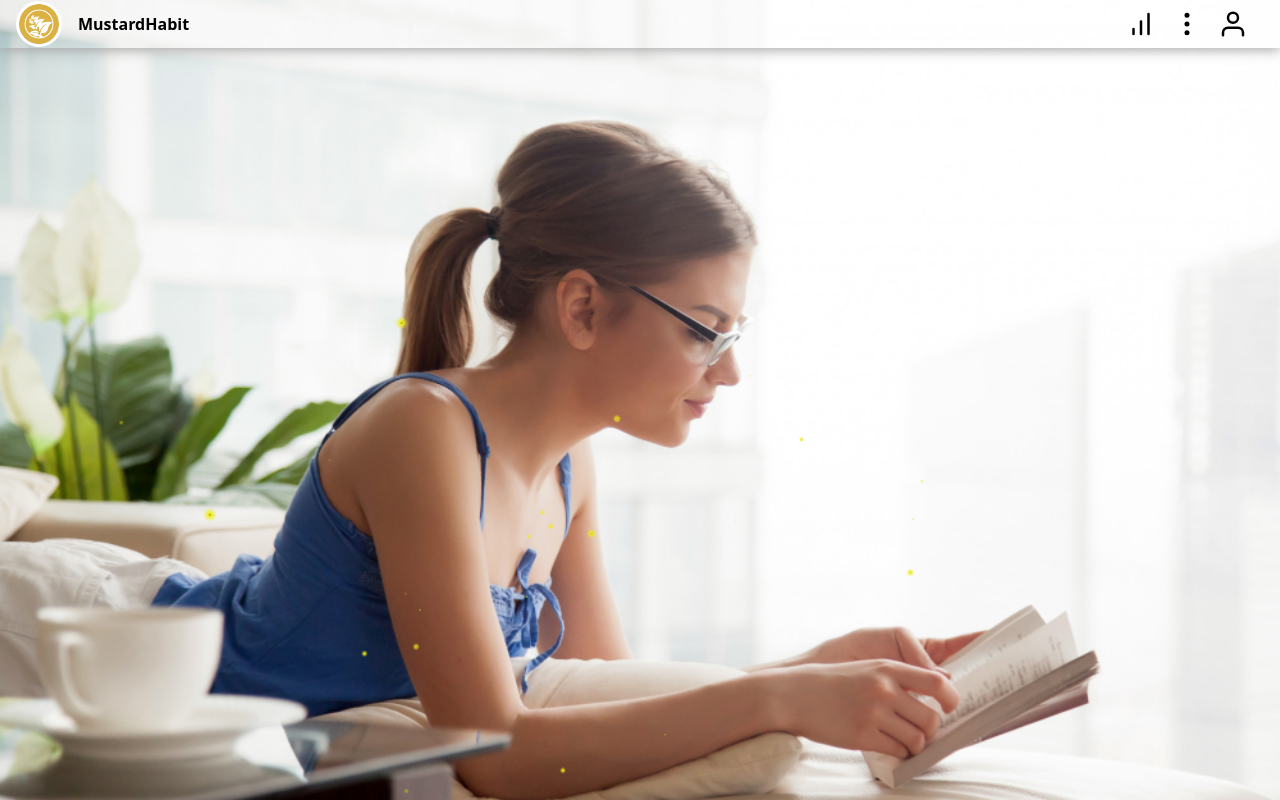
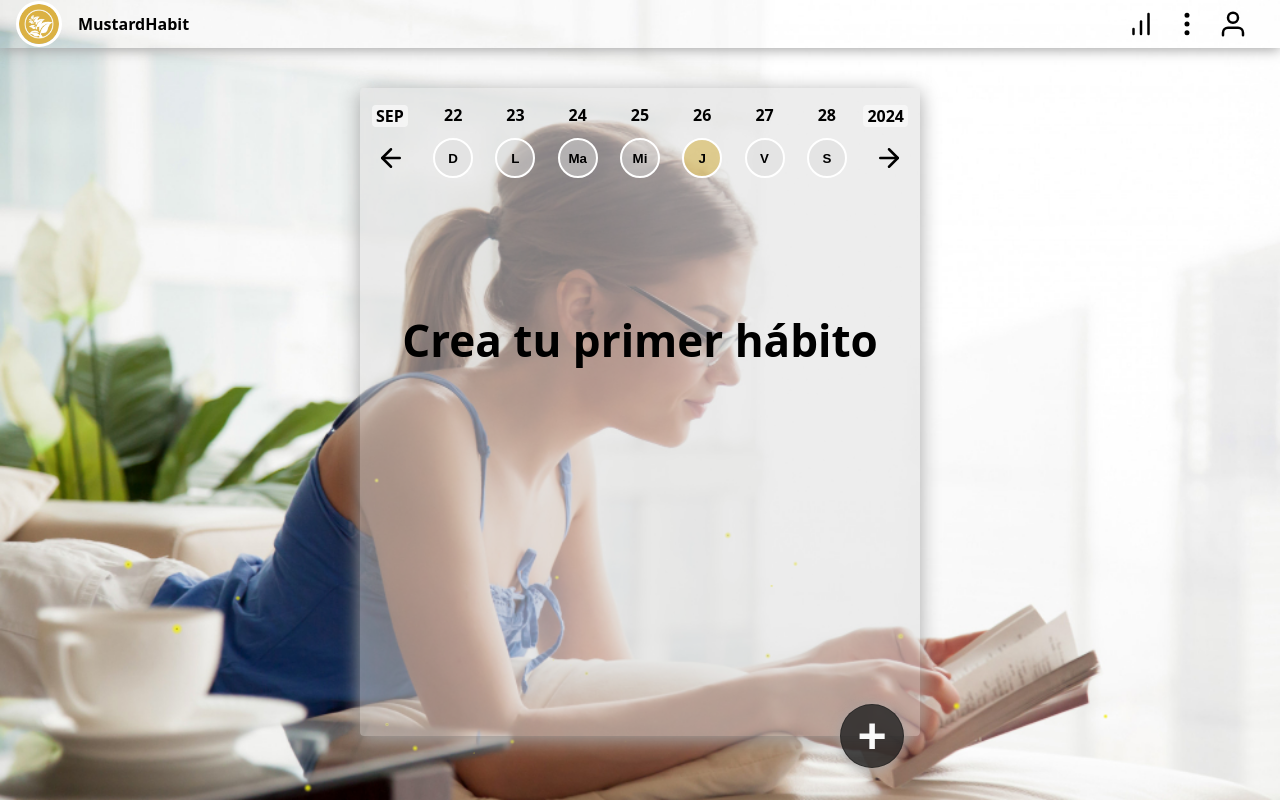
Before and after one commit to fabianvegadev/app-mustard-habit, a React (Vite) app: page / in a window 1280 px wide. Before the commit this address had no page. Built offline with nearby package versions, Linux system fonts and the light colour scheme.

Commit message:
Ajustes para estado de DateBar

```diff
--- a/src/App/App.jsx
+++ b/src/App/App.jsx
@@ -167,21 +167,11 @@ function App() {
   // Valida si las fechas de logros coinciden con las fechas del array de la navbar y cambia el valor de la propiedad allCompleted en el array
   useEffect(() => {
     const newDaysWithDates = [...daysWithDates]
-    newDaysWithDates.map( (day) => {
-      if (logros.length === 0 ){
-        day.allCompleted = false
-      }
-      logros.map(() => {
-        const cierto = logros.some( (logro) => logro.date === day.fullDate)
-        if (cierto) {
-          day.allCompleted = true
-          setDaysWithDates(newDaysWithDates)
-        } else {
-          day.allCompleted = false
-          setDaysWithDates(newDaysWithDates)
-        }
-      })
-    })
+    newDaysWithDates.forEach((day) => {
+      const cierto = logros.some((logro) => logro.date === day.fullDate);
+      day.allCompleted = cierto ? true : false;
+    });
+    setDaysWithDates(newDaysWithDates)
   }, [logros, habits])
 
   return (
@@ -192,7 +182,7 @@ function App() {
 
       <div className='NavigationContainer'>
         <Routes>
-          <Route path='/mustard-habit-project-talentotech' element={
+          <Route path='/' element={
             <HomePage
             setCurrentDate={setCurrentDate}
             logros={logros}
@@ -218,7 +208,7 @@ function App() {
             handleNextWeek={handleNextWeek}
           />}/>
 
-          <Route path='/mustard-habit-project-talentotech/calendar' element={<HabitCalendar/>}/>
+          <Route path='/calendar' element={<HabitCalendar/>}/>
 
         </Routes>
       </div>
--- a/src/CreateHabitButton/CreateHabitButton.jsx
+++ b/src/CreateHabitButton/CreateHabitButton.jsx
@@ -1,20 +1,14 @@
 import './CreateHabitButton.css';
 
-function CreateHabitButton ({setOpenModal, setCurrentDate}) {
+function CreateHabitButton ({setOpenModal}) {
 
-    const pruebaCurrentDate = () => {
-        const today = new Date()
-        today.setDate(today.getDate() + 1)
-        setCurrentDate(today)
-    }
 
     return (
         <div className="CreateHabitButtonContainer">
             <button
             className="CreateHabitButton"
-            onClick={(e) => {
+            onClick={() => {
                 setOpenModal(state => !state)
-                pruebaCurrentDate()
             }}
         >+</button>
         </div>
--- a/src/NavBar/NavBar.jsx
+++ b/src/NavBar/NavBar.jsx
@@ -11,13 +11,13 @@ function NavBar () {
 
     return (
         <nav className='NavBar'>
-                <div className='LogoContainer' onClick={() => navigate('/mustard-habit-project-talentotech')}>
+                <div className='LogoContainer' onClick={() => navigate('/')}>
                     <img src={Logo} alt='Logo' className='Logo'/>
                     <b>MustardHabit</b>
                 </div>
 
                 <div className='GraficsContainer'>
-                    <FiBarChart className='GraficsIcon' onClick={ () => navigate('/mustard-habit-project-talentotech/calendar') }/>
+                    <FiBarChart className='GraficsIcon' onClick={ () => navigate('/calendar') }/>
 
                     <FiMoreVertical className='MenuIcon'/>
 
```
